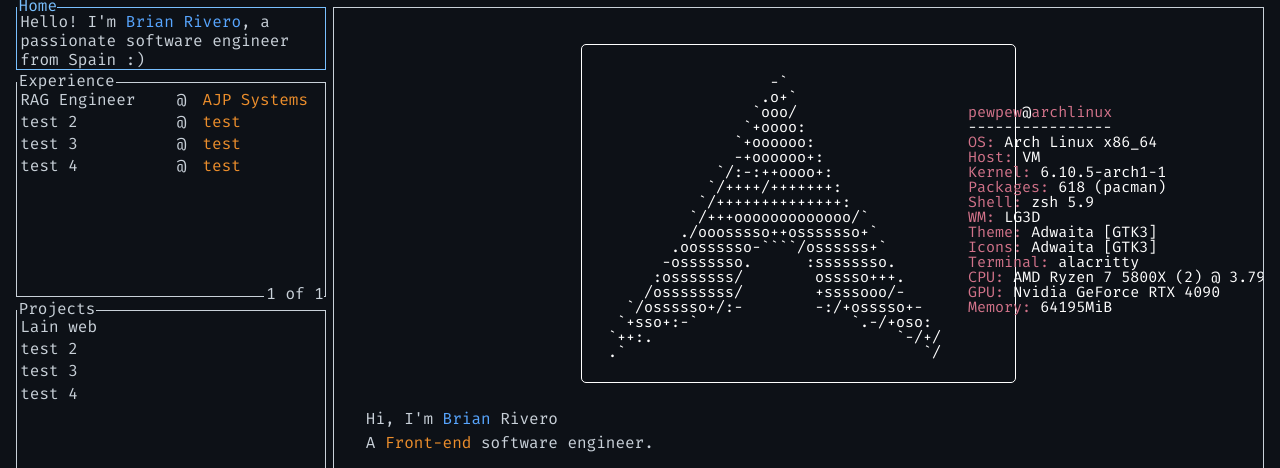
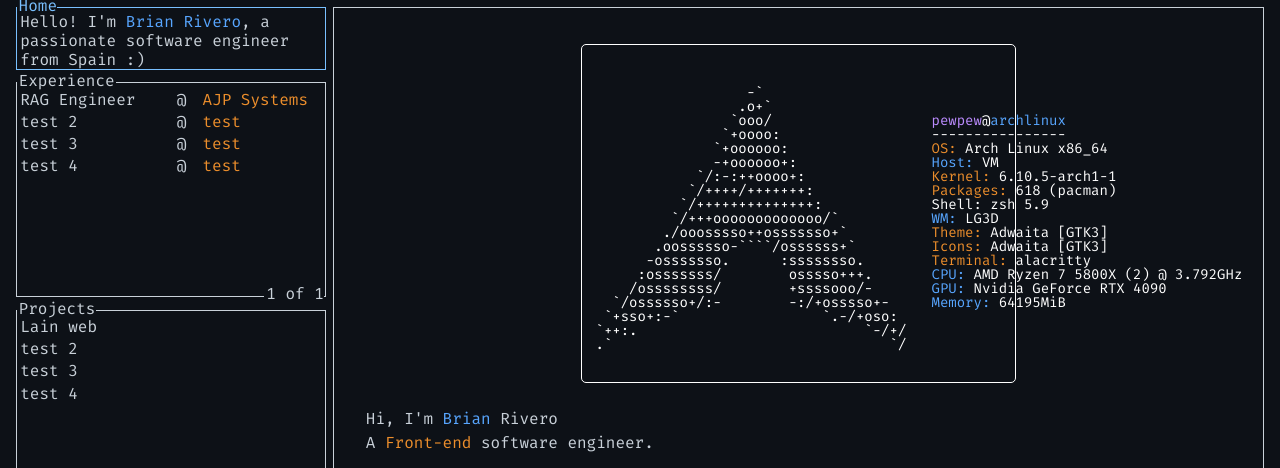
Before and after one commit to lyfthora/port, a plain HTML site: page index.html in a window 1280 px wide. Shown: the part 34-502 px from the top of the page. Drawn offline with Linux system fonts and the light colour scheme.

Commit message:
fix neofetch x2. xd

`````diff
--- a/css/styles.css
+++ b/css/styles.css
@@ -89,8 +89,9 @@ svg {
     width: 100%;
     height: 100%;
     line-height: 1;
-    left: -73px;
-    font-size: 15px;
+    left: -79px;
+    font-size: 14px;
+    bottom: -13px;
 
 
 
--- a/index.html
+++ b/index.html
@@ -116,20 +116,20 @@
 
                              -`
                             .o+`
-                           `ooo/                   <span style="color: #d2738a;;">pewpew</span>@<span style="color: #d2738a;;">archlinux</span>
+                           `ooo/                   <span class="text-pink">pewpew</span>@<span class="text-blue">archlinux</span>
                           `+oooo:                  ----------------
-                         `+oooooo:                 <span style="color: #d2738a;;">OS:</span> Arch Linux x86_64
-                         -+oooooo+:                <span style="color: #d2738a;;">Host:</span> VM
-                       `/:-:++oooo+:               <span style="color: #d2738a;;">Kernel:</span> 6.10.5-arch1-1
-                      `/++++/+++++++:              <span style="color: #d2738a;;">Packages:</span> 618 (pacman)
-                     `/++++++++++++++:             <span style="color: #d2738a;;">Shell:</span> zsh 5.9
-                    `/+++ooooooooooooo/`           <span style="color: #d2738a;;">WM:</span> LG3D
-                   ./ooosssso++osssssso+`          <span style="color: #d2738a;;">Theme:</span> Adwaita [GTK3]
-                  .oossssso-````/ossssss+`         <span style="color: #d2738a;;">Icons:</span> Adwaita [GTK3]
-                 -osssssso.      :ssssssso.        <span style="color: #d2738a;;">Terminal:</span> alacritty
-                :osssssss/        osssso+++.       <span style="color: #d2738a;;">CPU:</span> AMD Ryzen 7 5800X (2) @ 3.792GHz
-               /ossssssss/        +ssssooo/-       <span style="color: #d2738a;;">GPU:</span> Nvidia GeForce RTX 4090
-             `/ossssso+/:-        -:/+osssso+-     <span style="color: #d2738a;;">Memory:</span> 64195MiB
+                         `+oooooo:                 <span class="text-orange">OS:</span> Arch Linux x86_64
+                         -+oooooo+:                <span class="text-blue">Host:</span> VM
+                       `/:-:++oooo+:               <span class="text-orange">Kernel:</span> 6.10.5-arch1-1
+                      `/++++/+++++++:              <span class="text-orange">Packages:</span> 618 (pacman)
+                     `/++++++++++++++:             <span class="text-bue">Shell:</span> zsh 5.9
+                    `/+++ooooooooooooo/`           <span class="text-blue">WM:</span> LG3D
+                   ./ooosssso++osssssso+`          <span class="text-orange">Theme:</span> Adwaita [GTK3]
+                  .oossssso-````/ossssss+`         <span class="text-orange">Icons:</span> Adwaita [GTK3]
+                 -osssssso.      :ssssssso.        <span class="text-orange">Terminal:</span> alacritty
+                :osssssss/        osssso+++.       <span class="text-blue">CPU:</span> AMD Ryzen 7 5800X (2) @ 3.792GHz
+               /ossssssss/        +ssssooo/-       <span class="text-blue">GPU:</span> Nvidia GeForce RTX 4090
+             `/ossssso+/:-        -:/+osssso+-     <span class="text-blue">Memory:</span> 64195MiB
             `+sso+:-`                 `.-/+oso:
            `++:.                           `-/+/
            .`                                 `/
`````
